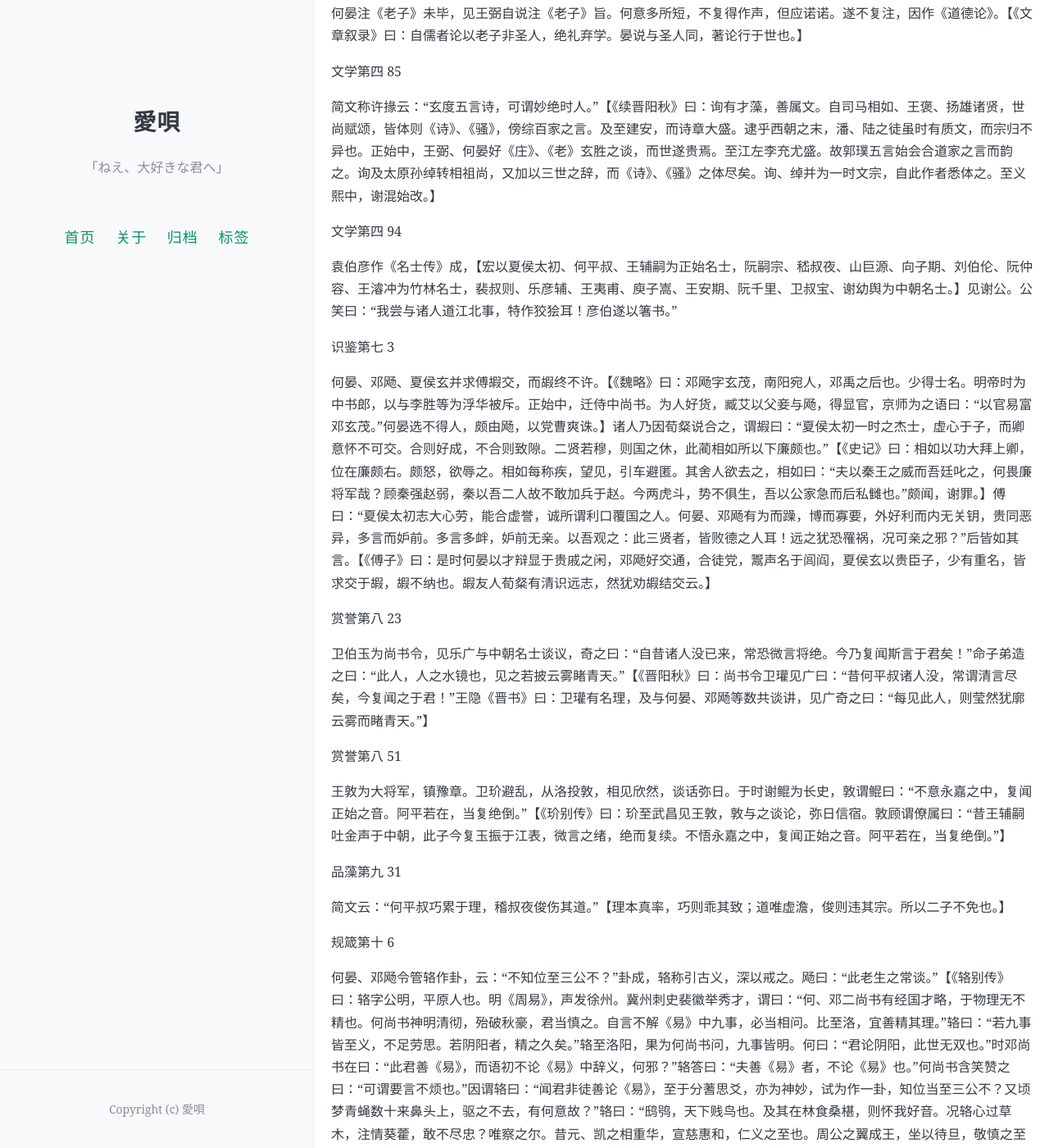
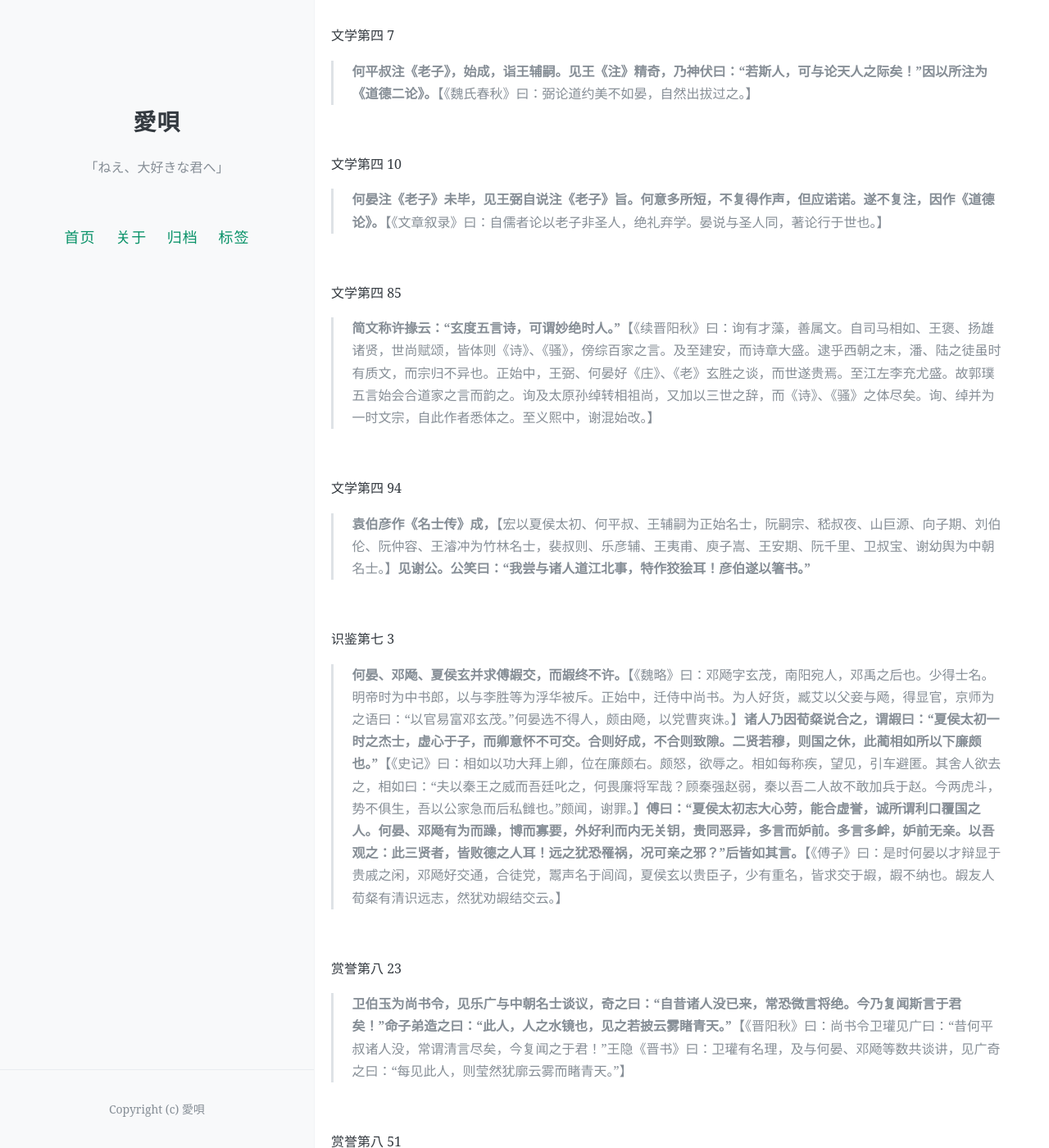
Before and after one commit to aiuta264/aiuta, a Jekyll site: the page built from _posts/2014-01-07-shishuo_heyan.md, in a window 1280 px wide and 1400 px high, scrolled down 1231 px. Shown: the whole window at 82% size. Built offline with Jekyll 4.4.1, drawn with Linux system fonts in a browser that asks for light colours; comment, search, counter and statistics services are not loaded; some of the changed text lies outside the part shown.

Commit message:
Update 2014-01-07-shishuo_heyan.md

```diff
--- a/_posts/2014-01-07-shishuo_heyan.md
+++ b/_posts/2014-01-07-shishuo_heyan.md
@@ -13,84 +13,84 @@ comments: true
 
 言语第二 14
 
-何平叔云：“服五石散，非唯治病，亦觉神明开朗。”【《魏略》曰：何晏字平叔，南阳宛人，汉大将军进孙也。或云何苗孙也。尚主，又好色，故黄初时无所事任。正始中，曹爽用为中书，主选举，宿旧者多得济拔。为司马宣王所诛。秦丞相《寒食散论》曰：寒食散之方虽出汉代，而用之者寡，靡有传焉。魏尚书何晏首获神效，由是大行于世，服者相寻也。】
+>**何平叔云：“服五石散，非唯治病，亦觉神明开朗。”**【《魏略》曰：何晏字平叔，南阳宛人，汉大将军进孙也。或云何苗孙也。尚主，又好色，故黄初时无所事任。正始中，曹爽用为中书，主选举，宿旧者多得济拔。为司马宣王所诛。秦丞相《寒食散论》曰：寒食散之方虽出汉代，而用之者寡，靡有传焉。魏尚书何晏首获神效，由是大行于世，服者相寻也。】
 
-
+<br>
 
 言语第二 72
 
-王中郎令伏玄度、习凿齿【《王中郎传》曰：坦之字文度，太原晋阳人。祖东海太守承，清淡平远。父述，贞贵简正。坦之器度淳深，孝友天至，誉辑朝野，标的当时。累迁侍中、中书令，领北中郎将，徐、兖二州刺史。《中兴书》曰：伏滔，字玄度，平昌安丘人。少有才学，举秀才。大司马桓温参军，领大著作，掌国史，游击将军，卒。习凿齿字彦威，襄阳人。少以文称，善尺牍。桓温在荆州，辟为从事。历治中、别驾，迁荥阳太守。】论青、楚人物。【《滔集》载其论，略曰：滔以春秋时鲍叔、管仲、隰朋、召忽、轮扁、甯戚、麦丘人、逢丑父、晏婴、涓子；战国时公羊高、孟轲、邹衍、田单、荀卿、邹奭、莒大夫、田子方、檀子、鲁连、淳于髡、盼子、田光、颜歜、黔子、於陵仲子、王叔、即墨大夫；前汉时伏征君、终军、东郭先生、叔孙通、万石君、东方朔、安期先生；后汉时大司徒、伏三老、江革、逢萌、禽庆、承幼子、徐防、薛方、郑康成、周孟玉、刘祖荣、临孝存、侍其元矩、孙宾硕、刘仲谋、刘公山、王仪伯、郎宗、祢正平、刘成国；魏时管幼安、邴根矩、华子鱼、徐伟长、任昭先、伏高阳。此皆青士有才德者也。凿齿以神农生于黔中，《邵南》咏其美化，《春秋》称其多才，《汉广》之风，不同《鸡鸣》之篇，子文、叔敖，羞与管仲比德。接舆之歌《凤兮》，渔父之咏《沧浪》，汉阴丈人之折子贡，市南宜僚、屠羊说之不为利回，鲁仲连不及老莱夫妻，田光之于屈原，邓禹、卓茂无敌于天下，管幼安不胜庞公，庞士元不推华子鱼，何、邓二尚书独步于魏朝，乐令无对于晋世。昔伏羲葬南郡，少昊葬长沙，舜葬零陵。比其人，则准的如此；论其土，则群圣之所葬；考其风，则诗人之所歌；寻其事，则未有赤眉黄巾之贼。此何如青州邪？滔与相往反，凿齿无以对也。】临成，以示韩康伯。康伯都无言，王曰：“何故不言？”韩曰：“无可无不可。”【马融注《论语》曰：唯义所在。】
+>**王中郎令伏玄度、习凿齿**【《王中郎传》曰：坦之字文度，太原晋阳人。祖东海太守承，清淡平远。父述，贞贵简正。坦之器度淳深，孝友天至，誉辑朝野，标的当时。累迁侍中、中书令，领北中郎将，徐、兖二州刺史。《中兴书》曰：伏滔，字玄度，平昌安丘人。少有才学，举秀才。大司马桓温参军，领大著作，掌国史，游击将军，卒。习凿齿字彦威，襄阳人。少以文称，善尺牍。桓温在荆州，辟为从事。历治中、别驾，迁荥阳太守。】**论青、楚人物。**【《滔集》载其论，略曰：滔以春秋时鲍叔、管仲、隰朋、召忽、轮扁、甯戚、麦丘人、逢丑父、晏婴、涓子；战国时公羊高、孟轲、邹衍、田单、荀卿、邹奭、莒大夫、田子方、檀子、鲁连、淳于髡、盼子、田光、颜歜、黔子、於陵仲子、王叔、即墨大夫；前汉时伏征君、终军、东郭先生、叔孙通、万石君、东方朔、安期先生；后汉时大司徒、伏三老、江革、逢萌、禽庆、承幼子、徐防、薛方、郑康成、周孟玉、刘祖荣、临孝存、侍其元矩、孙宾硕、刘仲谋、刘公山、王仪伯、郎宗、祢正平、刘成国；魏时管幼安、邴根矩、华子鱼、徐伟长、任昭先、伏高阳。此皆青士有才德者也。凿齿以神农生于黔中，《邵南》咏其美化，《春秋》称其多才，《汉广》之风，不同《鸡鸣》之篇，子文、叔敖，羞与管仲比德。接舆之歌《凤兮》，渔父之咏《沧浪》，汉阴丈人之折子贡，市南宜僚、屠羊说之不为利回，鲁仲连不及老莱夫妻，田光之于屈原，邓禹、卓茂无敌于天下，管幼安不胜庞公，庞士元不推华子鱼，何、邓二尚书独步于魏朝，乐令无对于晋世。昔伏羲葬南郡，少昊葬长沙，舜葬零陵。比其人，则准的如此；论其土，则群圣之所葬；考其风，则诗人之所歌；寻其事，则未有赤眉黄巾之贼。此何如青州邪？滔与相往反，凿齿无以对也。】**临成，以示韩康伯。康伯都无言，王曰：“何故不言？”韩曰：“无可无不可。”**【马融注《论语》曰：唯义所在。】
 
-
+<br>
 
 文学第四 6
 
-何晏为吏部尚书，有位望，时谈客盈坐，【《文章叙录》曰：晏能清言，而当时权势，天下谈士，多宗尚之。《魏氏春秋》曰：晏少有异才，善谈《易》、《老》。】王弼未弱冠往见之。晏闻弼名，【《弼别传》曰：弼字辅嗣，山阳高平人。少而察惠，十余岁便好《庄》、《老》。通辩能言，为傅嘏所知。吏部尚书何晏甚奇之，题之曰：“后生可畏。若斯人者，可与言天人之际矣！”以弼补台郎。弼事功雅非所长，益不留意，颇以所长笑人，故为时士所嫉。又为人浅而不识物情。初与王黎、荀融善，黎夺其黄门郎，于是恨黎，与融亦不终好。正始中以公事免。其秋遇疠疾亡，时年二十四。弼之卒也，晋景帝嗟叹之累日，曰：“天丧予！”其为高识悼惜如此。】因条向者胜理语弼曰：“此理仆以为极，可得复难不？”弼便作难，一坐人便以为屈，于是弼自为客主数番，皆一坐所不及。
+>**何晏为吏部尚书，有位望，时谈客盈坐，**【《文章叙录》曰：晏能清言，而当时权势，天下谈士，多宗尚之。《魏氏春秋》曰：晏少有异才，善谈《易》、《老》。】**王弼未弱冠往见之。晏闻弼名，**【《弼别传》曰：弼字辅嗣，山阳高平人。少而察惠，十余岁便好《庄》、《老》。通辩能言，为傅嘏所知。吏部尚书何晏甚奇之，题之曰：“后生可畏。若斯人者，可与言天人之际矣！”以弼补台郎。弼事功雅非所长，益不留意，颇以所长笑人，故为时士所嫉。又为人浅而不识物情。初与王黎、荀融善，黎夺其黄门郎，于是恨黎，与融亦不终好。正始中以公事免。其秋遇疠疾亡，时年二十四。弼之卒也，晋景帝嗟叹之累日，曰：“天丧予！”其为高识悼惜如此。】**因条向者胜理语弼曰：“此理仆以为极，可得复难不？”弼便作难，一坐人便以为屈，于是弼自为客主数番，皆一坐所不及。**
 
-
+<br>
 
 文学第四 7
 
-何平叔注《老子》，始成，诣王辅嗣。见王《注》精奇，乃神伏曰：“若斯人，可与论天人之际矣！”因以所注为《道德二论》。【《魏氏春秋》曰：弼论道约美不如晏，自然出拔过之。】
+>**何平叔注《老子》，始成，诣王辅嗣。见王《注》精奇，乃神伏曰：“若斯人，可与论天人之际矣！”因以所注为《道德二论》。**【《魏氏春秋》曰：弼论道约美不如晏，自然出拔过之。】
 
-
+<br>
 
 文学第四 10
 
-何晏注《老子》未毕，见王弼自说注《老子》旨。何意多所短，不复得作声，但应诺诺。遂不复注，因作《道德论》。【《文章叙录》曰：自儒者论以老子非圣人，绝礼弃学。晏说与圣人同，著论行于世也。】
+>**何晏注《老子》未毕，见王弼自说注《老子》旨。何意多所短，不复得作声，但应诺诺。遂不复注，因作《道德论》。**【《文章叙录》曰：自儒者论以老子非圣人，绝礼弃学。晏说与圣人同，著论行于世也。】
 
-
+<br>
 
 文学第四 85
 
-简文称许掾云：“玄度五言诗，可谓妙绝时人。”【《续晋阳秋》曰：询有才藻，善属文。自司马相如、王褒、扬雄诸贤，世尚赋颂，皆体则《诗》、《骚》，傍综百家之言。及至建安，而诗章大盛。逮乎西朝之末，潘、陆之徒虽时有质文，而宗归不异也。正始中，王弼、何晏好《庄》、《老》玄胜之谈，而世遂贵焉。至江左李充尤盛。故郭璞五言始会合道家之言而韵之。询及太原孙绰转相祖尚，又加以三世之辞，而《诗》、《骚》之体尽矣。询、绰并为一时文宗，自此作者悉体之。至义熙中，谢混始改。】
+>**简文称许掾云：“玄度五言诗，可谓妙绝时人。”**【《续晋阳秋》曰：询有才藻，善属文。自司马相如、王褒、扬雄诸贤，世尚赋颂，皆体则《诗》、《骚》，傍综百家之言。及至建安，而诗章大盛。逮乎西朝之末，潘、陆之徒虽时有质文，而宗归不异也。正始中，王弼、何晏好《庄》、《老》玄胜之谈，而世遂贵焉。至江左李充尤盛。故郭璞五言始会合道家之言而韵之。询及太原孙绰转相祖尚，又加以三世之辞，而《诗》、《骚》之体尽矣。询、绰并为一时文宗，自此作者悉体之。至义熙中，谢混始改。】
 
-
+<br>
 
 文学第四 94
 
-袁伯彦作《名士传》成，【宏以夏侯太初、何平叔、王辅嗣为正始名士，阮嗣宗、嵇叔夜、山巨源、向子期、刘伯伦、阮仲容、王濬冲为竹林名士，裴叔则、乐彦辅、王夷甫、庾子嵩、王安期、阮千里、卫叔宝、谢幼舆为中朝名士。】见谢公。公笑曰：“我尝与诸人道江北事，特作狡狯耳！彦伯遂以箸书。”
+>**袁伯彦作《名士传》成，**【宏以夏侯太初、何平叔、王辅嗣为正始名士，阮嗣宗、嵇叔夜、山巨源、向子期、刘伯伦、阮仲容、王濬冲为竹林名士，裴叔则、乐彦辅、王夷甫、庾子嵩、王安期、阮千里、卫叔宝、谢幼舆为中朝名士。】**见谢公。公笑曰：“我尝与诸人道江北事，特作狡狯耳！彦伯遂以箸书。”**
 
-
+<br>
 
 识鉴第七 3
 
-何晏、邓飏、夏侯玄并求傅嘏交，而嘏终不许。【《魏略》曰：邓飏字玄茂，南阳宛人，邓禹之后也。少得士名。明帝时为中书郎，以与李胜等为浮华被斥。正始中，迁侍中尚书。为人好货，臧艾以父妾与飏，得显官，京师为之语曰：“以官易富邓玄茂。”何晏选不得人，颇由飏，以党曹爽诛。】诸人乃因荀粲说合之，谓嘏曰：“夏侯太初一时之杰士，虚心于子，而卿意怀不可交。合则好成，不合则致隙。二贤若穆，则国之休，此蔺相如所以下廉颇也。”【《史记》曰：相如以功大拜上卿，位在廉颇右。颇怒，欲辱之。相如每称疾，望见，引车避匿。其舍人欲去之，相如曰：“夫以秦王之威而吾廷叱之，何畏廉将军哉？顾秦强赵弱，秦以吾二人故不敢加兵于赵。今两虎斗，势不俱生，吾以公家急而后私雠也。”颇闻，谢罪。】傅曰：“夏侯太初志大心劳，能合虚誉，诚所谓利口覆国之人。何晏、邓飏有为而躁，博而寡要，外好利而内无关钥，贵同恶异，多言而妒前。多言多衅，妒前无亲。以吾观之：此三贤者，皆败德之人耳！远之犹恐罹祸，况可亲之邪？”后皆如其言。【《傅子》曰：是时何晏以才辩显于贵戚之闲，邓飏好交通，合徒党，鬻声名于闾阎，夏侯玄以贵臣子，少有重名，皆求交于嘏，嘏不纳也。嘏友人荀粲有清识远志，然犹劝嘏结交云。】
+>**何晏、邓飏、夏侯玄并求傅嘏交，而嘏终不许。**【《魏略》曰：邓飏字玄茂，南阳宛人，邓禹之后也。少得士名。明帝时为中书郎，以与李胜等为浮华被斥。正始中，迁侍中尚书。为人好货，臧艾以父妾与飏，得显官，京师为之语曰：“以官易富邓玄茂。”何晏选不得人，颇由飏，以党曹爽诛。】**诸人乃因荀粲说合之，谓嘏曰：“夏侯太初一时之杰士，虚心于子，而卿意怀不可交。合则好成，不合则致隙。二贤若穆，则国之休，此蔺相如所以下廉颇也。”**【《史记》曰：相如以功大拜上卿，位在廉颇右。颇怒，欲辱之。相如每称疾，望见，引车避匿。其舍人欲去之，相如曰：“夫以秦王之威而吾廷叱之，何畏廉将军哉？顾秦强赵弱，秦以吾二人故不敢加兵于赵。今两虎斗，势不俱生，吾以公家急而后私雠也。”颇闻，谢罪。】**傅曰：“夏侯太初志大心劳，能合虚誉，诚所谓利口覆国之人。何晏、邓飏有为而躁，博而寡要，外好利而内无关钥，贵同恶异，多言而妒前。多言多衅，妒前无亲。以吾观之：此三贤者，皆败德之人耳！远之犹恐罹祸，况可亲之邪？”后皆如其言。**【《傅子》曰：是时何晏以才辩显于贵戚之闲，邓飏好交通，合徒党，鬻声名于闾阎，夏侯玄以贵臣子，少有重名，皆求交于嘏，嘏不纳也。嘏友人荀粲有清识远志，然犹劝嘏结交云。】
 
-
+<br>
 
 赏誉第八 23
 
-卫伯玉为尚书令，见乐广与中朝名士谈议，奇之曰：“自昔诸人没已来，常恐微言将绝。今乃复闻斯言于君矣！”命子弟造之曰：“此人，人之水镜也，见之若披云雾睹青天。”【《晋阳秋》曰：尚书令卫瓘见广曰：“昔何平叔诸人没，常谓清言尽矣，今复闻之于君！”王隐《晋书》曰：卫瓘有名理，及与何晏、邓飏等数共谈讲，见广奇之曰：“每见此人，则莹然犹廓云雾而睹青天。”】
+>**卫伯玉为尚书令，见乐广与中朝名士谈议，奇之曰：“自昔诸人没已来，常恐微言将绝。今乃复闻斯言于君矣！”命子弟造之曰：“此人，人之水镜也，见之若披云雾睹青天。”**【《晋阳秋》曰：尚书令卫瓘见广曰：“昔何平叔诸人没，常谓清言尽矣，今复闻之于君！”王隐《晋书》曰：卫瓘有名理，及与何晏、邓飏等数共谈讲，见广奇之曰：“每见此人，则莹然犹廓云雾而睹青天。”】
 
-
+<br>
 
 赏誉第八 51
 
-王敦为大将军，镇豫章。卫玠避乱，从洛投敦，相见欣然，谈话弥日。于时谢鲲为长史，敦谓鲲曰：“不意永嘉之中，复闻正始之音。阿平若在，当复绝倒。”【《玠别传》曰：玠至武昌见王敦，敦与之谈论，弥日信宿。敦顾谓僚属曰：“昔王辅嗣吐金声于中朝，此子今复玉振于江表，微言之绪，绝而复续。不悟永嘉之中，复闻正始之音。阿平若在，当复绝倒。”】
+>**王敦为大将军，镇豫章。卫玠避乱，从洛投敦，相见欣然，谈话弥日。于时谢鲲为长史，敦谓鲲曰：“不意永嘉之中，复闻正始之音。阿平若在，当复绝倒。”**【《玠别传》曰：玠至武昌见王敦，敦与之谈论，弥日信宿。敦顾谓僚属曰：“昔王辅嗣吐金声于中朝，此子今复玉振于江表，微言之绪，绝而复续。不悟永嘉之中，复闻正始之音。阿平若在，当复绝倒。”】
 
-
+<br>
 
 品藻第九 31
 
-简文云：“何平叔巧累于理，稽叔夜俊伤其道。”【理本真率，巧则乖其致；道唯虚澹，俊则违其宗。所以二子不免也。】
+>**简文云：“何平叔巧累于理，稽叔夜俊伤其道。”**【理本真率，巧则乖其致；道唯虚澹，俊则违其宗。所以二子不免也。】
 
-
+<br>
 
 规箴第十 6
 
-何晏、邓飏令管辂作卦，云：“不知位至三公不？”卦成，辂称引古义，深以戒之。飏曰：“此老生之常谈。”【《辂别传》曰：辂字公明，平原人也。明《周易》，声发徐州。冀州刺史裴徽举秀才，谓曰：“何、邓二尚书有经国才略，于物理无不精也。何尚书神明清彻，殆破秋豪，君当慎之。自言不解《易》中九事，必当相问。比至洛，宜善精其理。”辂曰：“若九事皆至义，不足劳思。若阴阳者，精之久矣。”辂至洛阳，果为何尚书问，九事皆明。何曰：“君论阴阳，此世无双也。”时邓尚书在曰：“此君善《易》，而语初不论《易》中辞义，何邪？”辂答曰：“夫善《易》者，不论《易》也。”何尚书含笑赞之曰：“可谓要言不烦也。”因谓辂曰：“闻君非徒善论《易》，至于分蓍思爻，亦为神妙，试为作一卦，知位当至三公不？又顷梦青蝇数十来鼻头上，驱之不去，有何意故？”辂曰：“鸱鸮，天下贱鸟也。及其在林食桑椹，则怀我好音。况辂心过草木，注情葵藿，敢不尽忠？唯察之尔。昔元、凯之相重华，宣慈惠和，仁义之至也。周公之翼成王，坐以待旦，敬慎之至也。故能流光六合，万国咸宁，然后据鼎足而登金铉，调阴阳而济兆民，此履道之休应，非卜筮之所明也。今君侯位重山岳，势若雷霆，望云赴景，万里驰风。而怀德者少，畏威者众，殆非小心翼翼，多福之士。又鼻者，艮也，此天中之山，高而不危，所以长守贵也。今青蝇臭恶之物，而集之焉。位峻者颠，轻豪者亡，必至之分也。夫变化虽相生，极则有害。虚满虽相受，溢则有竭。圣人见阴阳之性，明存亡之理，损益以为衰，抑进以为退。是故山在地中曰《谦》，雷在天上曰《大壮》。《谦》则裒多益寡，《大壮》则非礼不履。伏愿君侯上寻文王《六爻》之旨，下思尼父《彖》《象》之义，则三公可决，青蝇可驱。”邓曰：“此老生之常谈。”辂曰：“夫老生者见不生，常谈者见不谈也。”】晏曰：“知几其神乎！古人以为难。交疏吐诚，今人以为难。今君一面尽二难之道，可谓‘明德惟馨’。《诗》不云乎：‘中心藏之，何日忘之！’”【《名士传》曰：是时曹爽辅政，识者虑有危机。晏有重名，与魏姻戚，内虽怀忧，而无复退也。著五言诗以言志曰：“鸿鹄比翼游，群飞戏太清。常畏大网罗，忧祸一旦并。岂若集五湖，从流唼浮萍。永宁旷中怀，何为怵惕惊。”盖因辂言，惧而赋诗。】
+>**何晏、邓飏令管辂作卦，云：“不知位至三公不？”卦成，辂称引古义，深以戒之。飏曰：“此老生之常谈。”**【《辂别传》曰：辂字公明，平原人也。明《周易》，声发徐州。冀州刺史裴徽举秀才，谓曰：“何、邓二尚书有经国才略，于物理无不精也。何尚书神明清彻，殆破秋豪，君当慎之。自言不解《易》中九事，必当相问。比至洛，宜善精其理。”辂曰：“若九事皆至义，不足劳思。若阴阳者，精之久矣。”辂至洛阳，果为何尚书问，九事皆明。何曰：“君论阴阳，此世无双也。”时邓尚书在曰：“此君善《易》，而语初不论《易》中辞义，何邪？”辂答曰：“夫善《易》者，不论《易》也。”何尚书含笑赞之曰：“可谓要言不烦也。”因谓辂曰：“闻君非徒善论《易》，至于分蓍思爻，亦为神妙，试为作一卦，知位当至三公不？又顷梦青蝇数十来鼻头上，驱之不去，有何意故？”辂曰：“鸱鸮，天下贱鸟也。及其在林食桑椹，则怀我好音。况辂心过草木，注情葵藿，敢不尽忠？唯察之尔。昔元、凯之相重华，宣慈惠和，仁义之至也。周公之翼成王，坐以待旦，敬慎之至也。故能流光六合，万国咸宁，然后据鼎足而登金铉，调阴阳而济兆民，此履道之休应，非卜筮之所明也。今君侯位重山岳，势若雷霆，望云赴景，万里驰风。而怀德者少，畏威者众，殆非小心翼翼，多福之士。又鼻者，艮也，此天中之山，高而不危，所以长守贵也。今青蝇臭恶之物，而集之焉。位峻者颠，轻豪者亡，必至之分也。夫变化虽相生，极则有害。虚满虽相受，溢则有竭。圣人见阴阳之性，明存亡之理，损益以为衰，抑进以为退。是故山在地中曰《谦》，雷在天上曰《大壮》。《谦》则裒多益寡，《大壮》则非礼不履。伏愿君侯上寻文王《六爻》之旨，下思尼父《彖》《象》之义，则三公可决，青蝇可驱。”邓曰：“此老生之常谈。”辂曰：“夫老生者见不生，常谈者见不谈也。”】**晏曰：“知几其神乎！古人以为难。交疏吐诚，今人以为难。今君一面尽二难之道，可谓‘明德惟馨’。《诗》不云乎：‘中心藏之，何日忘之！’”**【《名士传》曰：是时曹爽辅政，识者虑有危机。晏有重名，与魏姻戚，内虽怀忧，而无复退也。著五言诗以言志曰：“鸿鹄比翼游，群飞戏太清。常畏大网罗，忧祸一旦并。岂若集五湖，从流唼浮萍。永宁旷中怀，何为怵惕惊。”盖因辂言，惧而赋诗。】
 
-
+<br>
 
 夙惠第十二 2
 
-何晏七岁，明惠若神，魏武奇爱之。因晏在宫内，欲以为子。晏乃画地令方，自处其中。人问其故，答曰：“何氏之庐也。”魏武知之，即遣还。【《魏略》曰：晏父蚤亡，太祖为司空时纳晏母。其时秦宜禄阿鳔亦随母在宫，并宠如子，常谓晏为假子也。】
+>**何晏七岁，明惠若神，魏武奇爱之。因晏在宫内，欲以为子。晏乃画地令方，自处其中。人问其故，答曰：“何氏之庐也。”魏武知之，即遣还。**【《魏略》曰：晏父蚤亡，太祖为司空时纳晏母。其时秦宜禄阿鳔亦随母在宫，并宠如子，常谓晏为假子也。】
 
-
+<br>
 
 容止第十四 2
 
-何平叔美姿仪，面至白；魏明帝疑其傅粉。正夏月，与热汤饼。既啖，大汗出，以朱衣自拭，色转皎然。【《魏略》曰：晏性自喜，动静粉帛不去手，行步顾影。按此言，则晏之妖丽，本资外饰。且晏养自宫中，与帝相长，岂复疑其形姿，待验而明也。】
+>**何平叔美姿仪，面至白；魏明帝疑其傅粉。正夏月，与热汤饼。既啖，大汗出，以朱衣自拭，色转皎然。**【《魏略》曰：晏性自喜，动静粉帛不去手，行步顾影。按此言，则晏之妖丽，本资外饰。且晏养自宫中，与帝相长，岂复疑其形姿，待验而明也。】
 
 <br>
```
